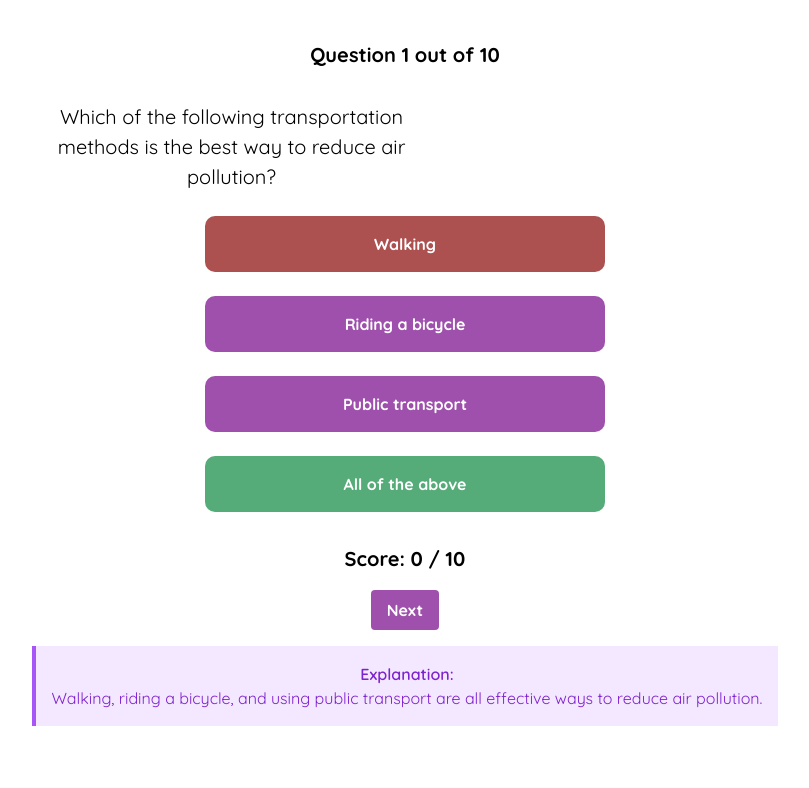
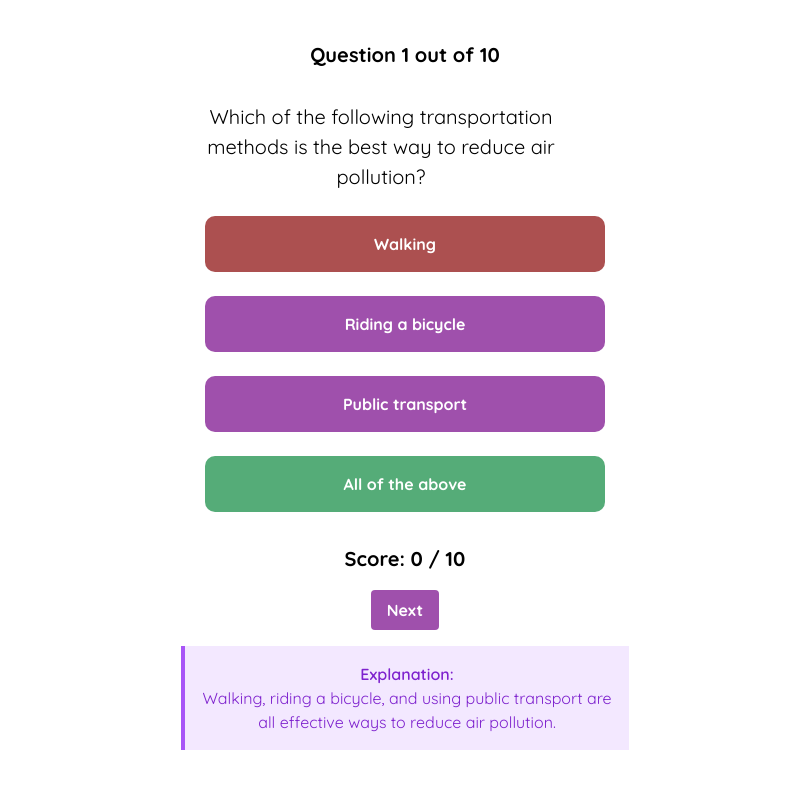
Before and after one commit to craigtkhill/final-year-team-project, a Next.js app: page /quiz in a window 1280 px wide. Both pictures are taken after a click on the element "Walking". Shown: the top 788 px of the page, without its empty margins (235-1044 px from the left). Built offline with nearby package versions, Linux system fonts and the light colour scheme.

Commit message:
prevent explanation stretching too wide

```diff
--- a/app/quiz/Quiz.tsx
+++ b/app/quiz/Quiz.tsx
@@ -59,7 +59,7 @@ const Quiz = ({ questions, totalQuestions }: Props) => {
       <p className="p-4 font-bold text-[20px]">
         Score: {score} / {totalQuestions}
       </p>
-      {/* Conditionally render the button and explanation based on whether the question is answered */}
+
       {isQuestionAnswered && (
         <div className="flex flex-col items-center justify-center space-y-4">
           <Button
@@ -80,7 +80,7 @@ const Quiz = ({ questions, totalQuestions }: Props) => {
           >
             {currentQuestionIndex === totalQuestions - 1 ? "End" : "Next"}
           </Button>
-          <div className="mt-4 p-4 bg-purple-100 border-l-4 border-purple-500 text-purple-700">
+          <div className="mt-4 p-4 bg-purple-100 border-l-4 border-purple-500 text-purple-700 w-full max-w-md mx-auto">
             <p className="font-semibold">Explanation:</p>
             <p>{questions[currentQuestionIndex].explanation}</p>
           </div>
```
